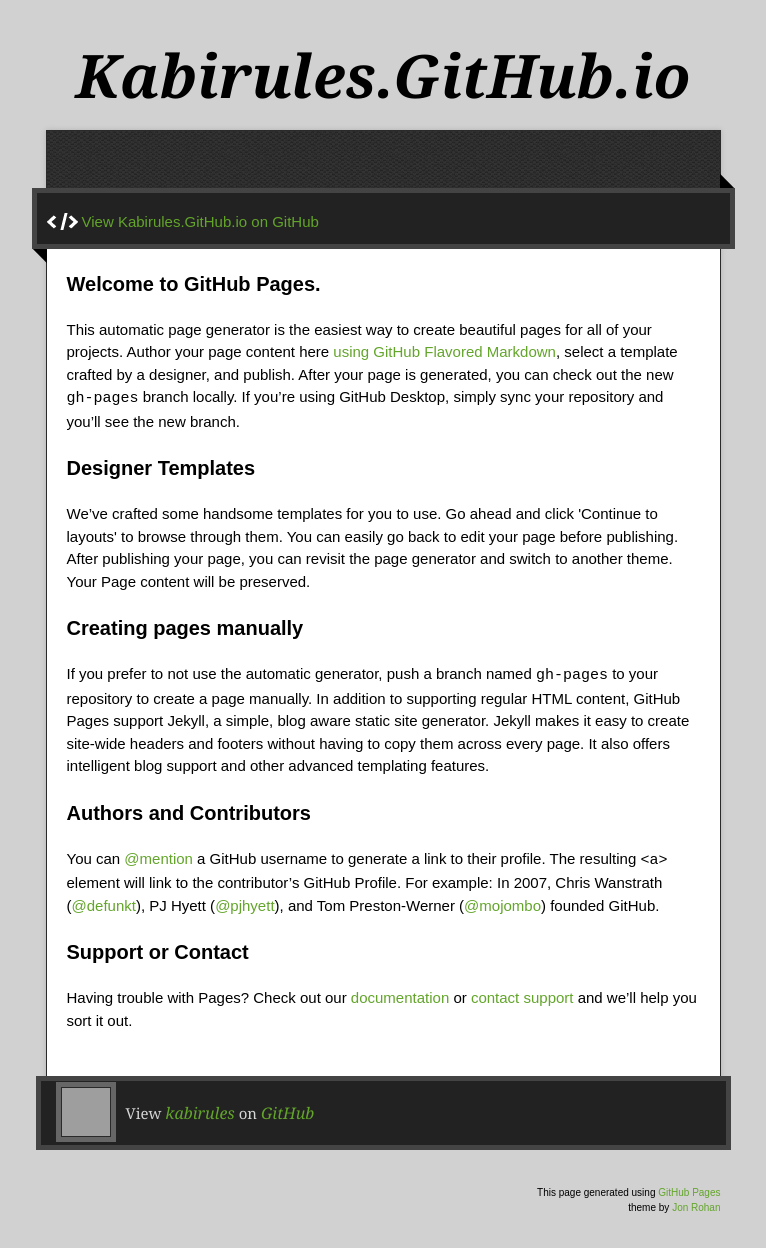
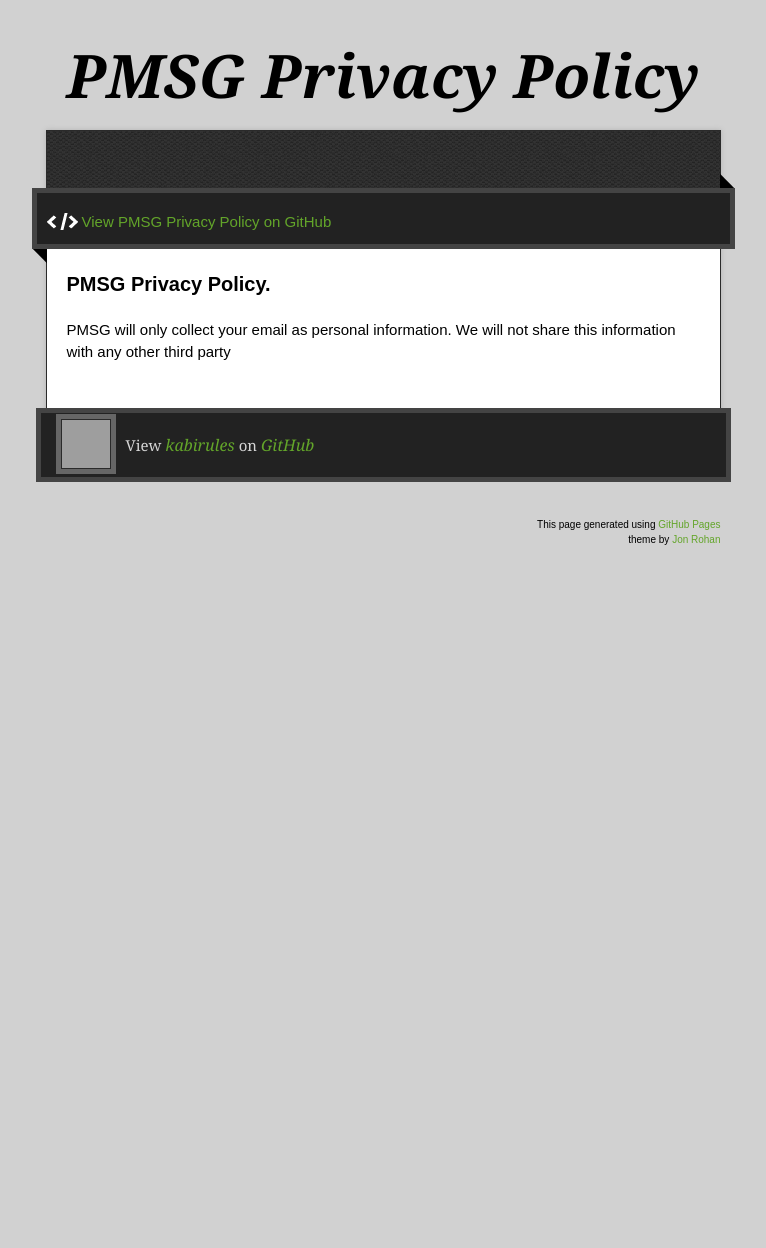
Before and after one commit to kabirules/kabirules.github.io, a plain HTML site: page index.html in a window 1280 px wide. Shown: the whole page, without its empty margins (257-1023 px from the left). After the commit the page ends 800 px from the top, so only its background shows below. Drawn offline with nearby package versions, Linux system fonts and the light colour scheme; grey boxes are pictures that could not be loaded.

Commit message:
Update index.html

```diff
--- a/index.html
+++ b/index.html
@@ -11,7 +11,7 @@
   <script type="text/javascript" src="https://ajax.googleapis.com/ajax/libs/jquery/1.7.1/jquery.min.js"></script>
   <script type="text/javascript" src="javascripts/script.js"></script>
 
-  <title>Kabirules.GitHub.io</title>
+  <title>PMSG Privacy Policy</title>
   <meta name="description" content="">
 
   <meta name="viewport" content="width=device-width,initial-scale=1">
@@ -22,42 +22,22 @@
 
   <div class="wrapper">
     <header>
-      <h1 class="title">Kabirules.GitHub.io</h1>
+      <h1 class="title">PMSG Privacy Policy</h1>
     </header>
     <div id="container">
       <p class="tagline"></p>
       <div id="main" role="main">
         <div class="download-bar">
         <div class="inner">
-          <a href="https://github.com/kabirules" class="code">View Kabirules.GitHub.io on GitHub</a>
+          <a href="https://github.com/kabirules" class="code">View PMSG Privacy Policy on GitHub</a>
         </div>
         <span class="blc"></span><span class="trc"></span>
         </div>
         <article class="markdown-body">
           <h3>
-<a id="welcome-to-github-pages" class="anchor" href="#welcome-to-github-pages" aria-hidden="true"><span class="octicon octicon-link"></span></a>Welcome to GitHub Pages.</h3>
+<a id="welcome-to-github-pages" class="anchor" href="#welcome-to-github-pages" aria-hidden="true"><span class="octicon octicon-link"></span></a>PMSG Privacy Policy.</h3>
 
-<p>This automatic page generator is the easiest way to create beautiful pages for all of your projects. Author your page content here <a href="https://guides.github.com/features/mastering-markdown/">using GitHub Flavored Markdown</a>, select a template crafted by a designer, and publish. After your page is generated, you can check out the new <code>gh-pages</code> branch locally. If you’re using GitHub Desktop, simply sync your repository and you’ll see the new branch.</p>
-
-<h3>
-<a id="designer-templates" class="anchor" href="#designer-templates" aria-hidden="true"><span class="octicon octicon-link"></span></a>Designer Templates</h3>
-
-<p>We’ve crafted some handsome templates for you to use. Go ahead and click 'Continue to layouts' to browse through them. You can easily go back to edit your page before publishing. After publishing your page, you can revisit the page generator and switch to another theme. Your Page content will be preserved.</p>
-
-<h3>
-<a id="creating-pages-manually" class="anchor" href="#creating-pages-manually" aria-hidden="true"><span class="octicon octicon-link"></span></a>Creating pages manually</h3>
-
-<p>If you prefer to not use the automatic generator, push a branch named <code>gh-pages</code> to your repository to create a page manually. In addition to supporting regular HTML content, GitHub Pages support Jekyll, a simple, blog aware static site generator. Jekyll makes it easy to create site-wide headers and footers without having to copy them across every page. It also offers intelligent blog support and other advanced templating features.</p>
-
-<h3>
-<a id="authors-and-contributors" class="anchor" href="#authors-and-contributors" aria-hidden="true"><span class="octicon octicon-link"></span></a>Authors and Contributors</h3>
-
-<p>You can <a href="https://github.com/blog/821" class="user-mention">@mention</a> a GitHub username to generate a link to their profile. The resulting <code>&lt;a&gt;</code> element will link to the contributor’s GitHub Profile. For example: In 2007, Chris Wanstrath (<a href="https://github.com/defunkt" class="user-mention">@defunkt</a>), PJ Hyett (<a href="https://github.com/pjhyett" class="user-mention">@pjhyett</a>), and Tom Preston-Werner (<a href="https://github.com/mojombo" class="user-mention">@mojombo</a>) founded GitHub.</p>
-
-<h3>
-<a id="support-or-contact" class="anchor" href="#support-or-contact" aria-hidden="true"><span class="octicon octicon-link"></span></a>Support or Contact</h3>
-
-<p>Having trouble with Pages? Check out our <a href="https://help.github.com/pages">documentation</a> or <a href="https://github.com/contact">contact support</a> and we’ll help you sort it out.</p>
+<p>PMSG will only collect your email as personal information. We will not share this information with any other third party</p>
         </article>
       </div>
     </div>
```
